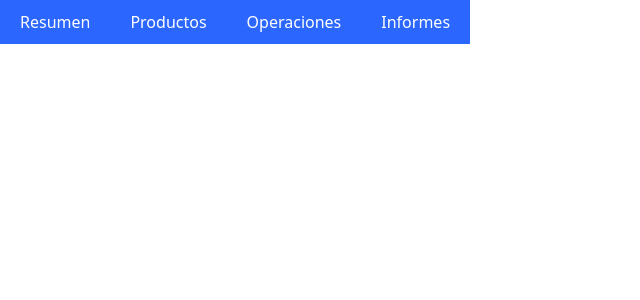
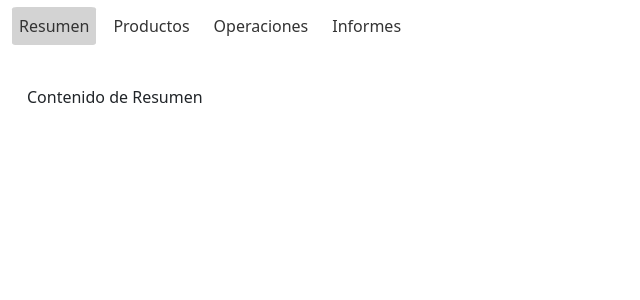
Before and after one commit to sofiaarasme/AsoRonUCAB, a React (Create React App) app: page /Inventario in a window 1280 px wide. Shown: the top 300 px of the page, without its empty margins (0-640 px from the left). Built offline with nearby package versions, Linux system fonts and the light colour scheme.

Commit message:
Resuelto error (Andi), Contenidos, boton selected

```diff
--- a/src/index.css
+++ b/src/index.css
@@ -11,3 +11,9 @@ code {
   font-family: source-code-pro, Menlo, Monaco, Consolas, 'Courier New',
     monospace;
 }
+
+:root {
+  .inventario-tab-button{
+    color: #333;
+  }
+}
--- a/src/views/Inventario.css
+++ b/src/views/Inventario.css
@@ -1,25 +1,34 @@
 .inventario-container {
-    display: flex;
-    flex-direction: row;
+    display: grid;
+    grid-template-columns: 1fr 2fr;
+    grid-gap: 10px;
     align-items: flex-start;
-    position: absolute;
-    top: 0;
-    left: 0;
-    padding: 10px;
+    padding: 7px;
   }
 
   .inventario-tab-button {
-    background: #333;
-    color: white;
-    border: none;
-    padding: 5px 10px;
+    background: transparent;
+    color: #333;
     margin: 0 5px;
     cursor: pointer;
     text-align: left;
-    border-radius: 0;
     width: auto;
+    padding: 7px;
   }
 
   .inventario-tab-button:hover {
-    background: #e46262;
+    background: #999;
+    border-radius: 6%;
   }
+
+  .inventario-tab-button.selected {
+    background-color: lightgray;
+    border-radius: 6%;
+  }
+
+  .tab-content {
+    margin-top: 10px;
+    grid-column: span 2;
+    text-align: left;
+    padding: 20px;
+  }
--- a/src/views/Inventario.js
+++ b/src/views/Inventario.js
@@ -1,13 +1,64 @@
-import React from 'react';
-import styles from './Inventario.css';
+import React, { useState } from 'react';
+import './Inventario.css';
+
+function Resumen() {
+  return <div>Contenido de Resumen</div>;
+}
+
+function Productos() {
+  return <div>Contenido de Productos</div>;
+}
+
+function Operaciones() {
+  return <div>Contenido de Operaciones</div>;
+}
+
+function Informes() {
+  return <div>Contenido de Informes</div>;
+}
 
 export const Inventario = () => {
+  const [tab, setTab] = useState('resumen'); // Inicia con "Resumen" seleccionado
+
+  const handleTabClick = (selectedTab) => {
+    setTab(selectedTab);
+  };
+
   return (
-    <div className={styles['inventario-container']}>
-      <button className={styles['inventario-tab-button']}>Resumen</button>
-      <button className={styles['inventario-tab-button']}>Productos</button>
-      <button className={styles['inventario-tab-button']}>Operaciones</button>
-      <button className={styles['inventario-tab-button']}>Informes</button>
+    <div className='inventario-container'>
+      <div className='tab-buttons'>
+        <button
+          className={`inventario-tab-button ${tab === 'resumen' ? 'selected' : ''}`}
+          onClick={() => handleTabClick('resumen')}
+        >
+          Resumen
+        </button>
+        <button
+          className={`inventario-tab-button ${tab === 'productos' ? 'selected' : ''}`}
+          onClick={() => handleTabClick('productos')}
+        >
+          Productos
+        </button>
+        <button
+          className={`inventario-tab-button ${tab === 'operaciones' ? 'selected' : ''}`}
+          onClick={() => handleTabClick('operaciones')}
+        >
+          Operaciones
+        </button>
+        <button
+          className={`inventario-tab-button ${tab === 'informes' ? 'selected' : ''}`}
+          onClick={() => handleTabClick('informes')}
+        >
+          Informes
+        </button>
+      </div>
+
+      <div className='tab-content'>
+        {tab === 'resumen' && <Resumen />}
+        {tab === 'productos' && <Productos />}
+        {tab === 'operaciones' && <Operaciones />}
+        {tab === 'informes' && <Informes />}
+      </div>
     </div>
   );
 };
```
